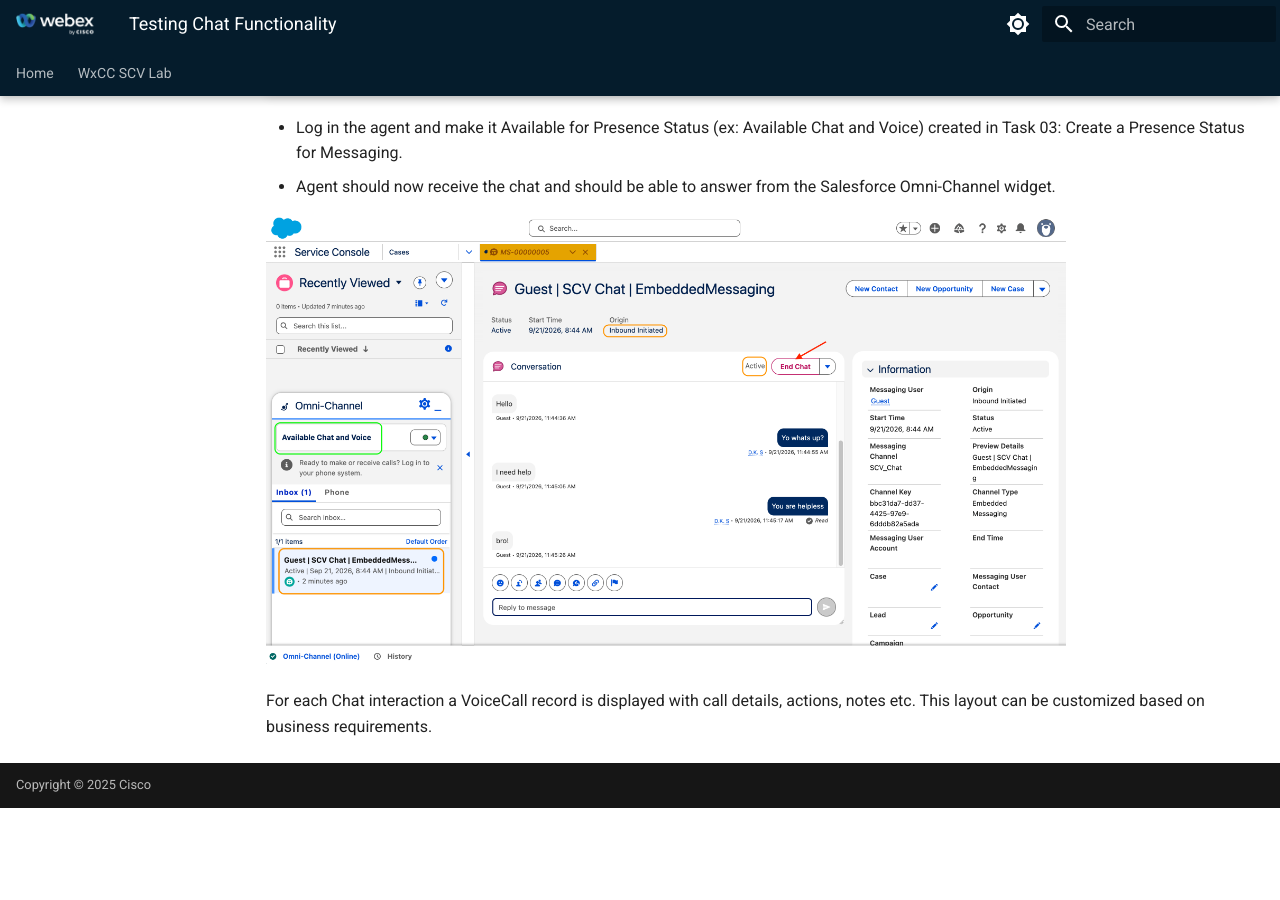
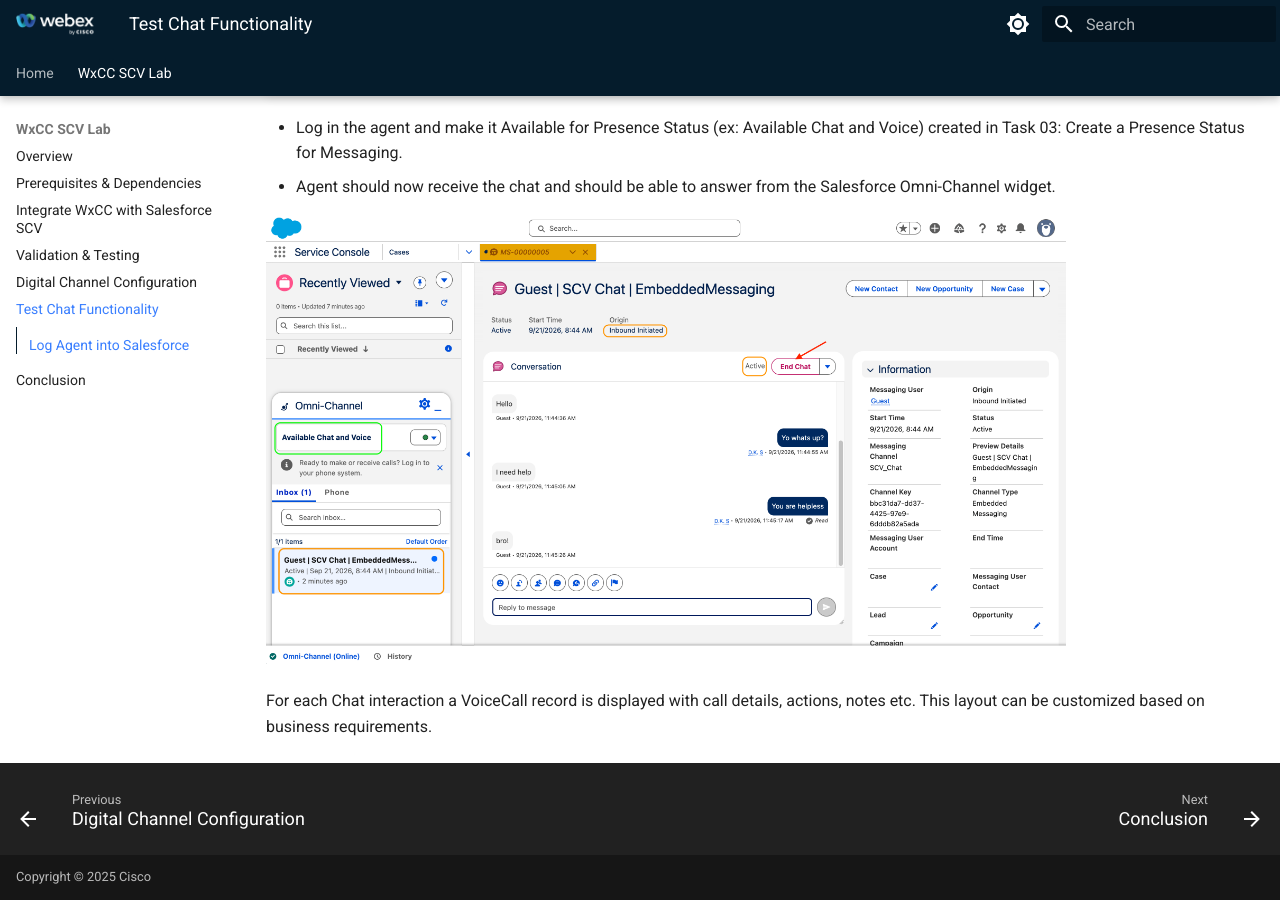
Before and after one commit to WebexCC-SA/LAB-21188, an MkDocs documentation site: the page built from docs/digitalTestDK.md, in a window 1280 px wide and 900 px high, scrolled down 1575 px. Built offline with MkDocs 1.6.1 and Material for MkDocs 9.7.7, drawn with Linux system fonts in a browser that asks for light colours; before the commit the page ends 2383 px from its top, so only the background shows below that; some of the changed lines change nothing that is shown.

Commit message:
Update mkdocs.yml

```diff
--- a/mkdocs.yml
+++ b/mkdocs.yml
@@ -93,7 +93,7 @@
       - Integrate WxCC with Salesforce SCV: integrationTasksDK.md
       - Validation & Testing: validTestDK.md
       - Digital Channel Configuration: digitalChanIntegrationDK.md
-      - Test Chat Functionality: digitalChanIntegrationDK.md
+      - Test Chat Functionality: digitalTestDK.md
       - Conclusion: conclusionDK.md
 #  - Old Lab:
 #      - Overview: overview.md
```
